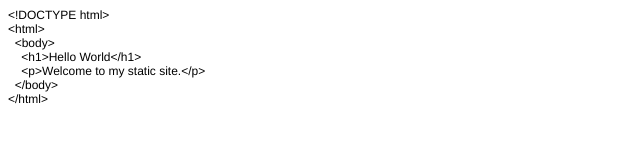
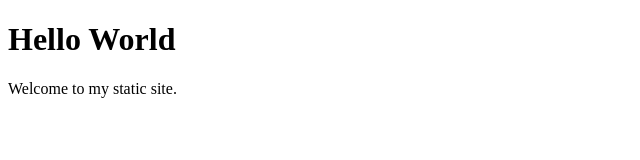
Before and after one commit to LilianLeung2/render-static, a plain HTML site: page index.html in a window 1280 px wide. Shown: the whole page, without its empty margins (0-640 px from the left). Drawn offline with Linux system fonts and the light colour scheme.

Commit message:
Update index.html
Correct content

```diff
--- a/index.html
+++ b/index.html
@@ -1,22 +1,7 @@
-<!DOCTYPE html PUBLIC "-//W3C//DTD HTML 4.01//EN" "http://www.w3.org/TR/html4/strict.dtd">
+<!DOCTYPE html>
 <html>
-<head>
-  <meta http-equiv="Content-Type" content="text/html; charset=utf-8">
-  <meta http-equiv="Content-Style-Type" content="text/css">
-  <title></title>
-  <meta name="Generator" content="Cocoa HTML Writer">
-  <meta name="CocoaVersion" content="2575.6">
-  <style type="text/css">
-    p.p1 {margin: 0.0px 0.0px 0.0px 0.0px; font: 12.0px Helvetica}
-  </style>
-</head>
-<body>
-<p class="p1">&lt;!DOCTYPE html&gt;</p>
-<p class="p1">&lt;html&gt;</p>
-<p class="p1"><span class="Apple-converted-space">  </span>&lt;body&gt;</p>
-<p class="p1"><span class="Apple-converted-space">    </span>&lt;h1&gt;Hello World&lt;/h1&gt;</p>
-<p class="p1"><span class="Apple-converted-space">    </span>&lt;p&gt;Welcome to my static site.&lt;/p&gt;</p>
-<p class="p1"><span class="Apple-converted-space">  </span>&lt;/body&gt;</p>
-<p class="p1">&lt;/html&gt;</p>
-</body>
+  <body>
+    <h1>Hello World</h1>
+    <p>Welcome to my static site.</p>
+  </body>
 </html>
```
